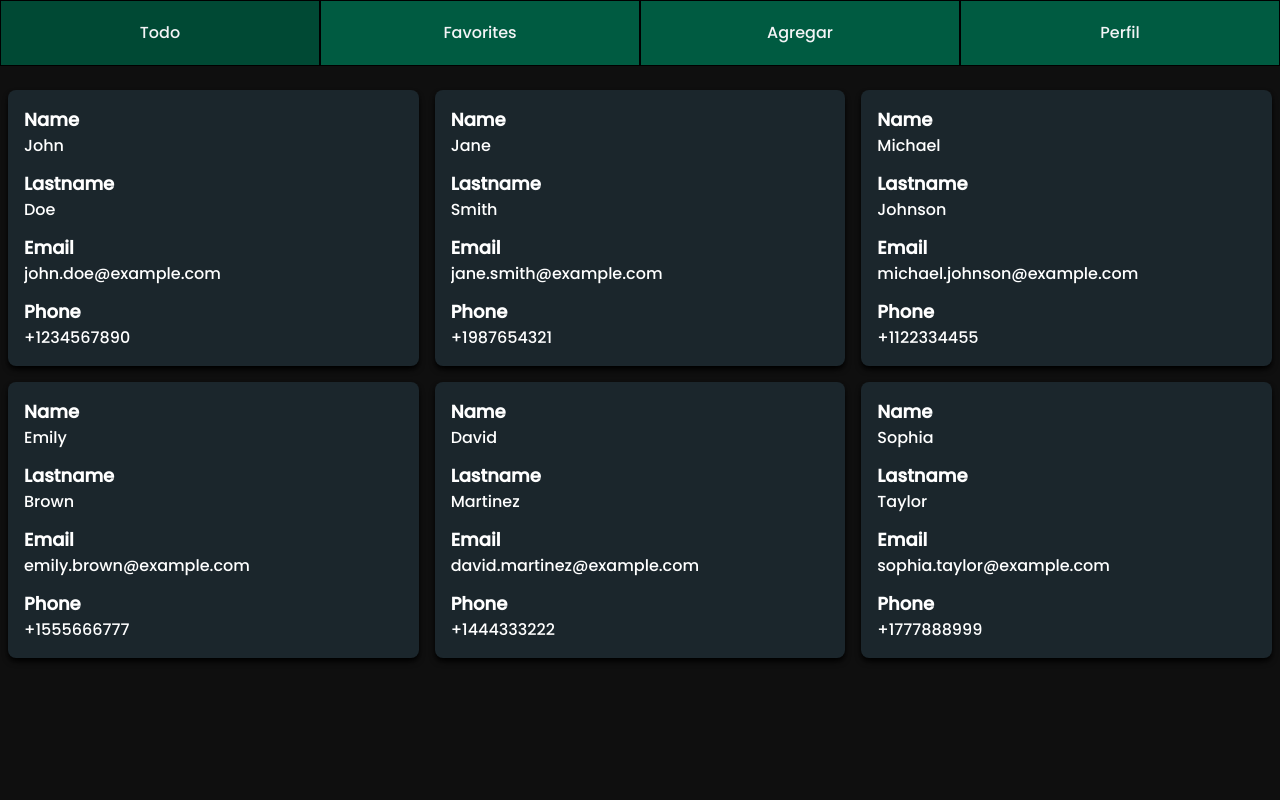
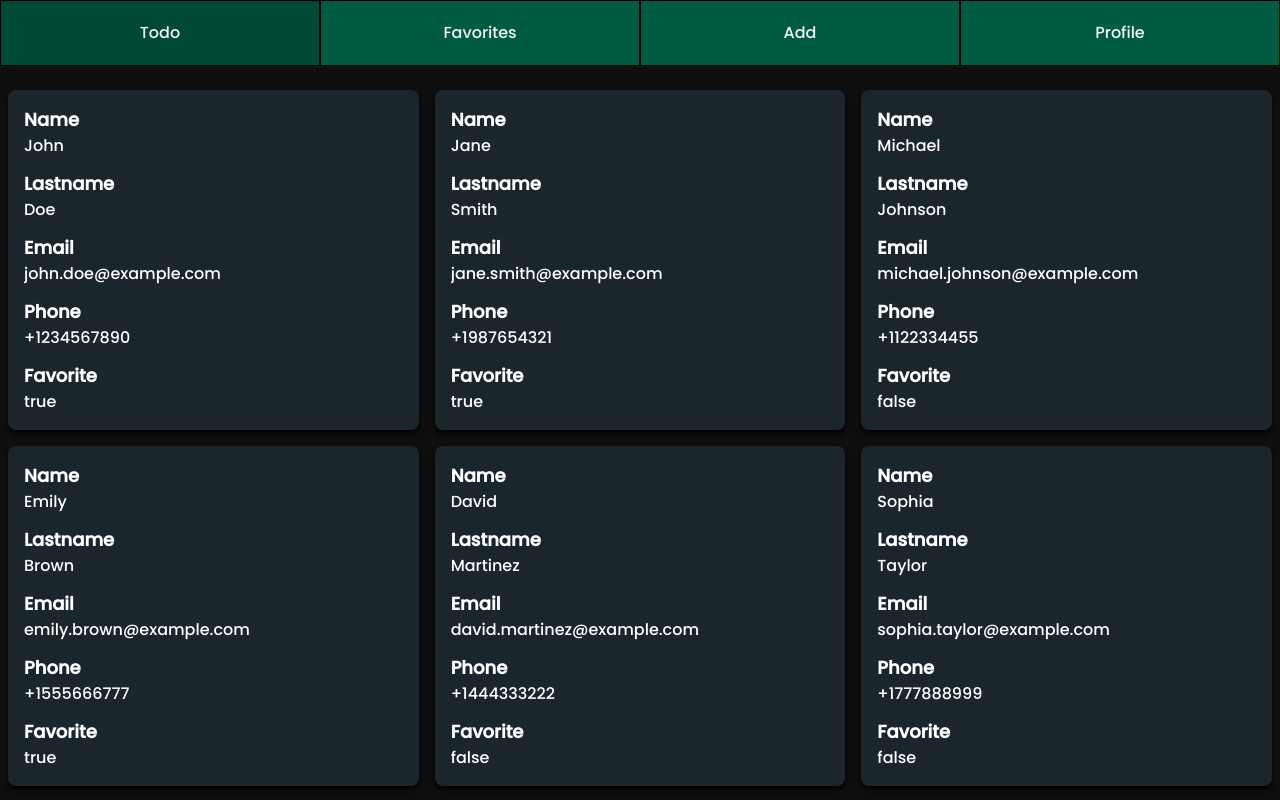
Before and after one commit to AnderCabrera/contacts, a website: page src/pages/contacts/contacts.html in a window 1280 px wide. Drawn offline with Linux system fonts and the light colour scheme.

Commit message:
adding favorite

```diff
--- a/src/js/view/contacts.view.js
+++ b/src/js/view/contacts.view.js
@@ -7,6 +7,7 @@ document.addEventListener('DOMContentLoaded', () => {
       lastname: 'Doe',
       email: 'john.doe@example.com',
       phone: '+1234567890',
+      favorite: true,
     },
 
     {
@@ -14,6 +15,7 @@ document.addEventListener('DOMContentLoaded', () => {
       lastname: 'Smith',
       email: 'jane.smith@example.com',
       phone: '+1987654321',
+      favorite: true,
     },
 
     {
@@ -21,6 +23,7 @@ document.addEventListener('DOMContentLoaded', () => {
       lastname: 'Johnson',
       email: 'michael.johnson@example.com',
       phone: '+1122334455',
+      favorite: false,
     },
 
     {
@@ -28,6 +31,7 @@ document.addEventListener('DOMContentLoaded', () => {
       lastname: 'Brown',
       email: 'emily.brown@example.com',
       phone: '+1555666777',
+      favorite: true,
     },
 
     {
@@ -35,6 +39,7 @@ document.addEventListener('DOMContentLoaded', () => {
       lastname: 'Martinez',
       email: 'david.martinez@example.com',
       phone: '+1444333222',
+      favorite: false,
     },
 
     {
@@ -42,11 +47,12 @@ document.addEventListener('DOMContentLoaded', () => {
       lastname: 'Taylor',
       email: 'sophia.taylor@example.com',
       phone: '+1777888999',
+      favorite: false,
     },
   ];
 
   for (const contact of contacts) {
-    let { name, lastname, email, phone } = contact;
+    let { name, lastname, email, phone, favorite } = contact;
 
     contactsContainer.innerHTML += `
 
@@ -62,6 +68,9 @@ document.addEventListener('DOMContentLoaded', () => {
 
       <span class="font-black text-lg mt-3 overflow-hidden break-word">Phone</span>
       <span class="overflow-hidden break-all">${phone}</span>
+
+      <span class="font-black text-lg mt-3 overflow-hidden break-word">Favorite</span>
+      <span class="overflow-hidden break-all">${favorite}</span>
     </div>
     `;
   }
--- a/src/pages/contacts/contacts.html
+++ b/src/pages/contacts/contacts.html
@@ -9,10 +9,10 @@
   </head>
   <body class="bg-[#0F0F0F]">
     <nav class="nav bg-[#005B41] flex max-[380px]:flex-col lg:flex-row mb-4 text-gray-100">
-      <a href="" class="flex justify-center border border-black w-full p-5 hover:bg-[rgba(0,0,0,0.2)]">Todo</a>
-      <a href="" class="flex justify-center border border-black w-full p-5 hover:bg-[rgba(0,0,0,0.2)]">Favorites</a>
-      <a href="" class="flex justify-center border border-black w-full p-5 hover:bg-[rgba(0,0,0,0.2)]">Agregar</a>
-      <a href="" class="flex justify-center border border-black w-full p-5 hover:bg-[rgba(0,0,0,0.2)]">Perfil</a>
+      <a href="" class="flex justify-center border border-black w-full p-5 hover:bg-[rgba(0,0,0,0.2)] overflow-hidden break-words">Todo</a>
+      <a href="" class="flex justify-center border border-black w-full p-5 hover:bg-[rgba(0,0,0,0.2)] overflow-hidden break-words">Favorites</a>
+      <a href="" class="flex justify-center border border-black w-full p-5 hover:bg-[rgba(0,0,0,0.2)] overflow-hidden break-words">Add</a>
+      <a href="" class="flex justify-center border border-black w-full p-5 hover:bg-[rgba(0,0,0,0.2)] overflow-hidden break-words">Profile</a>
     </nav>
 
     <div class="main-container">
```
